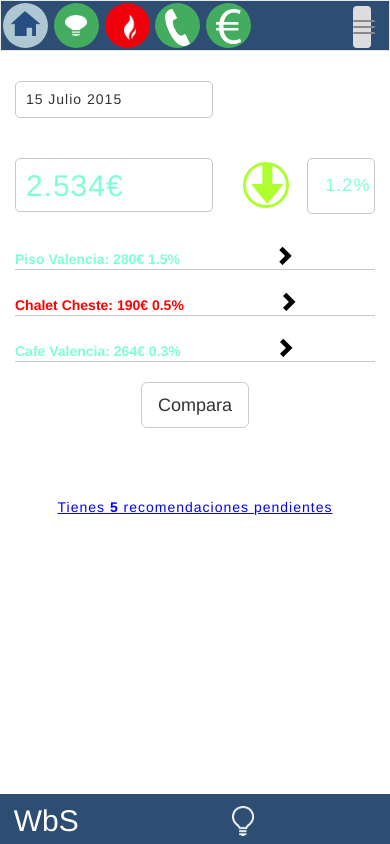
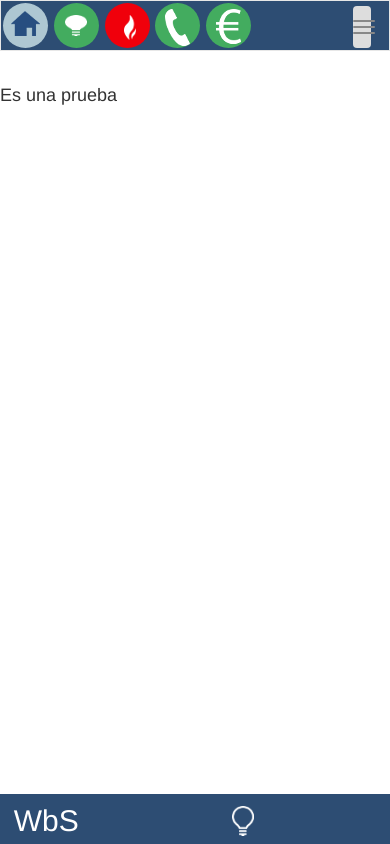
Before and after one commit to jaroso78/Wbs, a plain HTML site: page www/index.html in a window 390 px wide. Both pictures are taken after a click on the button "Toggle navigation". Drawn offline with nearby package versions, Linux system fonts and the light colour scheme.

Commit message:
#5 slidepart window

```diff
--- a/www/css/app.css
+++ b/www/css/app.css
@@ -65,3 +65,15 @@
 .footer .navbar-brand { width: 45px; height: 45px; padding: 2%; padding-top: 0%; margin: 0%; background-size: 100% auto; -webkit-background-size: 100% auto;background-color: transparent;}
 .footer h2{margin-top: 10px; margin-left: 20%; color: white;padding-bottom: 2%;}
 .footer #icon_elec {padding: 3%;  margin-left:45%;background-color: transparent;}
+
+
+#login{ display:none;
+	position: absolute;
+	top:9%;
+    width:100%;
+  right:0%;
+  height: 82%;
+  z-index: 3;
+  margin: 0;
+  overflow:inherit;
+	background-color:#fff}
--- a/www/index.html
+++ b/www/index.html
@@ -132,11 +132,12 @@
 </div>
 
 
-<div id="login" class="segundaria pantalla">
-	<section class="content">
+<div id="login">
 
-	Es una prueba
-	</section>
+	<div class="segundaria pantalla">
+		   <h4>Es una prueba</h4>
+		 </div>
+
 </div>
 
 
--- a/www/js/app.js
+++ b/www/js/app.js
@@ -19,7 +19,30 @@ var controlador = {
 		var self = this;
 		   this._$Botton_login.click(function(evt) {
 
-			   $('#login').animate({"right":"100%"},"slow").addClass('visible')
+
+
+			   if ($('#login').css('display')=='none'){
+				  $('#login').animate({'width':'show'},1000, function(){
+
+					$('.segundaria').addClass('activa');
+				  	$('.segundaria').fadeIn();
+
+				  });
+
+
+			   }else{
+				   $('#login').animate({'width':'hide'},1000);
+
+
+			   }
+
+			   /* $('.activa').fadeOut();
+			   $('.activa').removeClass('activa');
+
+			   $('#login').addClass('activa');
+			   $('#login').fadeIn(); */
+			     console.log("pulsado");
+			  /* $('#login').animate({"screenLeft":"1000px"},"slow").addClass('activa');*/
 
 			/*self._mostrarPantalla(self._$Secundaria);*/
 	 	});
```
